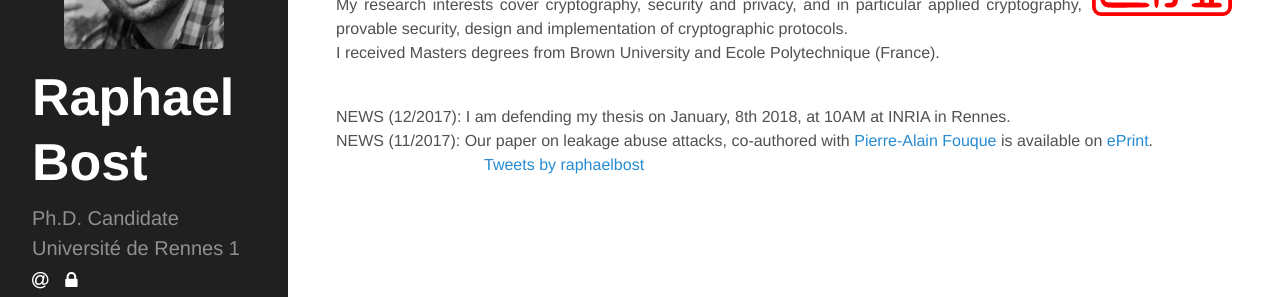
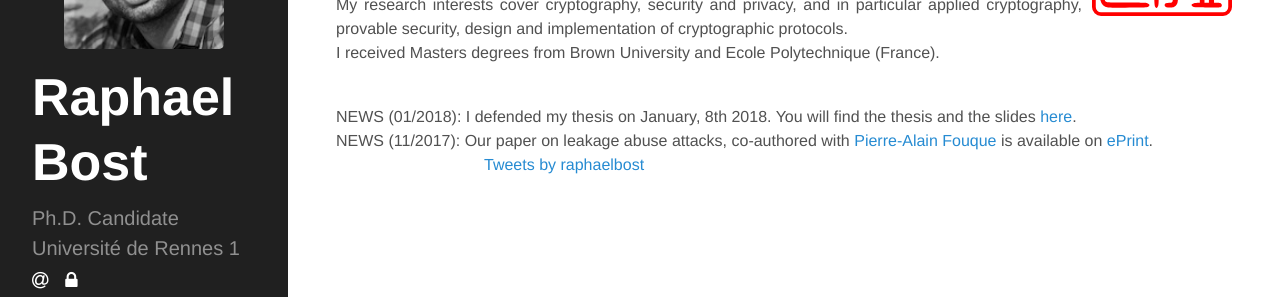
Before and after one commit to rbost/website, a Jekyll site: the page built from index.html, in a window 1280 px wide. Shown: the part 183-480 px from the top of the page. Built offline with Jekyll 4.4.1, drawn with Linux system fonts in a browser that asks for light colours; some web fonts are replaced; comment, search, counter and statistics services are not loaded.

Commit message:
Link to the PhD page from the main page

```diff
--- a/index.html
+++ b/index.html
@@ -17,7 +17,7 @@ I received Masters degrees from Brown University and Ecole Polytechnique (France
 
 
 <br/>
-NEWS (12/2017): I am defending my thesis on January, 8th 2018, at 10AM at INRIA in Rennes.
+NEWS (01/2018): I defended my thesis on January, 8th 2018. You will find the thesis and the slides <a href="{{ site.baseurl }}/phd/">here</a>.
 
 <br/>
 NEWS (11/2017): Our paper on leakage abuse attacks, co-authored with  <a href="http://www.di.ens.fr/~fouque/">Pierre-Alain Fouque</a> is available on <a href="https://eprint.iacr.org/2017/1060">ePrint</a>.
```
